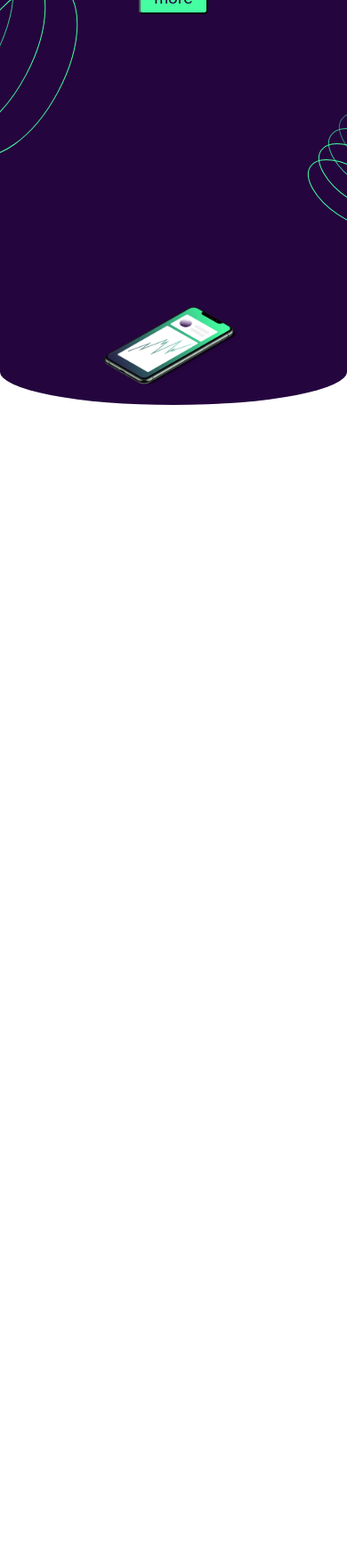
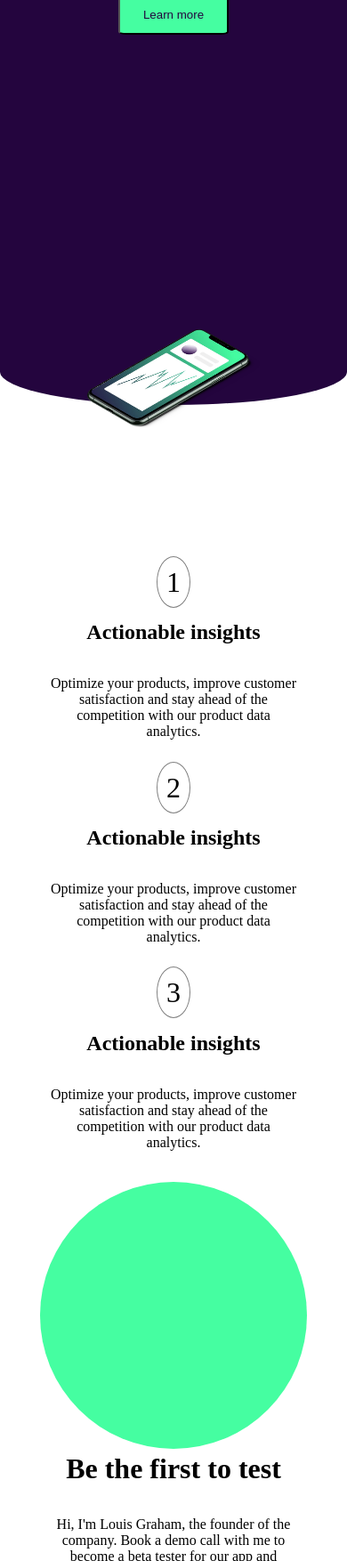
Before and after one commit to Skoro11/Workit-Landing-page, a plain HTML site: page index.html in a window 390 px wide. Shown: the part 246-2000 px from the top of the page at 89% size. Before the commit the page ends 844 px from the top, so only its background shows below. Drawn offline with Linux system fonts and the light colour scheme.

Commit message:
Mobile phone

```diff
--- a/index.html
+++ b/index.html
@@ -41,12 +41,37 @@
                         <ellipse cx="113.703" cy="56.712" opacity=".25" rx="27.5" ry="55.5" />
                     </g>
                 </svg></span>
-            <div class="phone-image"><img src="images/image-hero.webp" alt=""></div>
+
         </div>
+        <img class="phone-image" src="images/image-hero.webp" alt="">
     </div>
+    <div class="content">
+        <div>
+            <span class="number-data">1</span>
+            <h2>Actionable insights</h2>
+            <p>Optimize your products, improve customer satisfaction and stay ahead of the competition with our product
+                data analytics.</p>
+        </div>
+        <div>
+            <span class="number-data">2</span>
+            <h2>Actionable insights</h2>
+            <p>Optimize your products, improve customer satisfaction and stay ahead of the competition with our product
+                data analytics.</p>
+        </div>
+        <div>
+            <span class="number-data">3</span>
+            <h2>Actionable insights</h2>
+            <p>Optimize your products, improve customer satisfaction and stay ahead of the competition with our product
+                data analytics.</p>
+        </div>
 
-
-
+        <div class="green-circle"> </div>
+        <div class="author">
+            <h1>Be the first to test</h1>
+            <p>Hi, I'm Louis Graham, the founder of the company. Book a demo call with me to become a beta tester for
+                our app and kickstart your company. Apply for access below and I’ll be in touch to schedule a call.</p>
+            <button>Apply for acces</button>
+        </div>
 
 
 
--- a/style.css
+++ b/style.css
@@ -2,13 +2,16 @@
     margin: 0;
     padding: 0;
 }
+
+
+@media screen and (max-width: 600px) {
 
     /* Navbar CSS*/
 
     .navbar {
         font-size: 20px;
         height: auto;
-    width: 95%;
+        width: 90%;
         display: flex;
         align-items: baseline;
         justify-content: space-between;
@@ -20,25 +23,31 @@
         padding: 5%;
     }
 
+    .navbar span {
+        font-size: 2rem;
+    }
 
+
+    .navbar-section button {
+        background-color: #45fea1;
+        color: #24053e;
+        width: 40%;
+        max-width: 200px;
+        height: 40%;
+        margin: 3%;
+        border-radius: 7%;
+
+    }
 
     /*Menu section*/
 
     .navbar-section {
+        margin: 10%;
         text-align: center;
         color: white;
     }
 
-.navbar-section button {
-    background-color: #45fea1;
-    color: #24053e;
-    width: 20%;
-    height: 40%;
-    margin: 3%;
-    font-size: 1.2em;
-    border-radius: 7%;
-    ;
-}
+
 
     .navbar-section button:hover {
         color: #45fea1;
@@ -59,24 +68,21 @@ em,
         color: #45fea1;
     }
 
-/*Images*/
-.image-one {
-    position: absolute;
-    top: 15%;
-    right: 70%;
+
+
+    /*Hidden images for mobile width*/
+
+    .image-one,
+    .image-two {
+        visibility: hidden;
     }
 
-.image-two {
+    /*phone image*/
+    .phone-image {
         position: absolute;
-    top: 40%;
-    left: 85%
-}
-
-.phone-image img {
-    position: absolute;
-    width: 40%;
-    top: 70%;
-    right: 30%;
+        max-width: 50%;
+        inset: 0;
+        margin: 73vh auto 0 auto;
     }
 
     /*Background */
@@ -100,4 +106,54 @@ em,
         background-color: #24053e;
         border-bottom-left-radius: 100% 75px;
         border-bottom-right-radius: 100% 75px;
+
+
     }
+
+    /*Content data*/
+    .content {
+        margin: 50vh auto;
+        text-align: center;
+        width: 90%;
+    }
+
+    .number-data {
+        font-size: 2em;
+        border-radius: 80%;
+        padding: 7%;
+        border: 1px solid grey;
+        padding: 10px;
+
+    }
+
+    .content h2 {
+        margin: 7% auto;
+    }
+
+    .content p {
+        margin: 10%;
+    }
+
+    .green-circle {
+        height: 300px;
+        width: 300px;
+        background-color: #45fea1;
+        border-radius: 50%;
+        display: inline-block;
+    }
+
+}
+
+
+/*Images*/
+.image-one {
+    position: absolute;
+    top: 15%;
+    right: 70%;
+}
+
+.image-two {
+    position: absolute;
+    top: 40%;
+    left: 85%
+}
```
Lines whose indentation alone changed are shown as unchanged.
